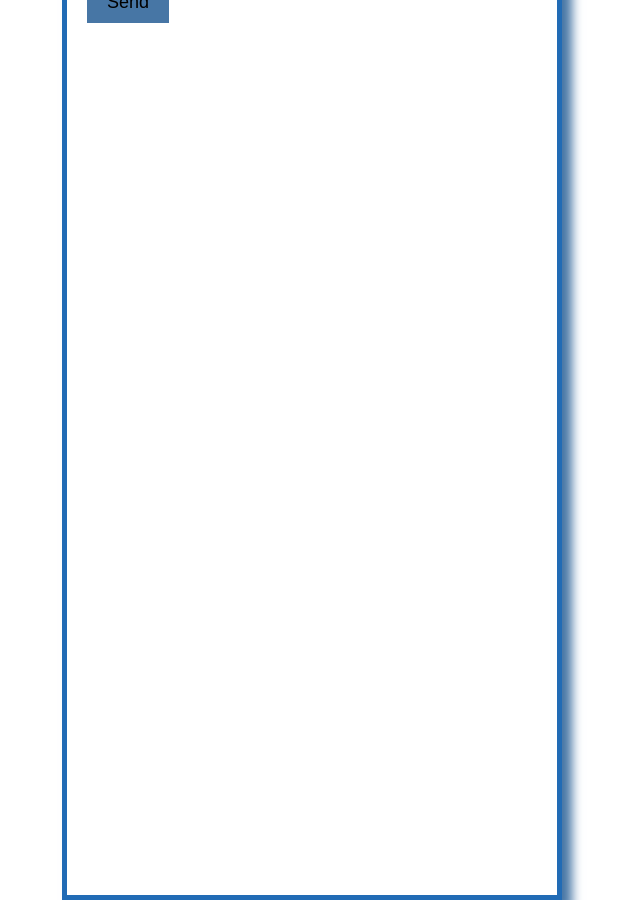
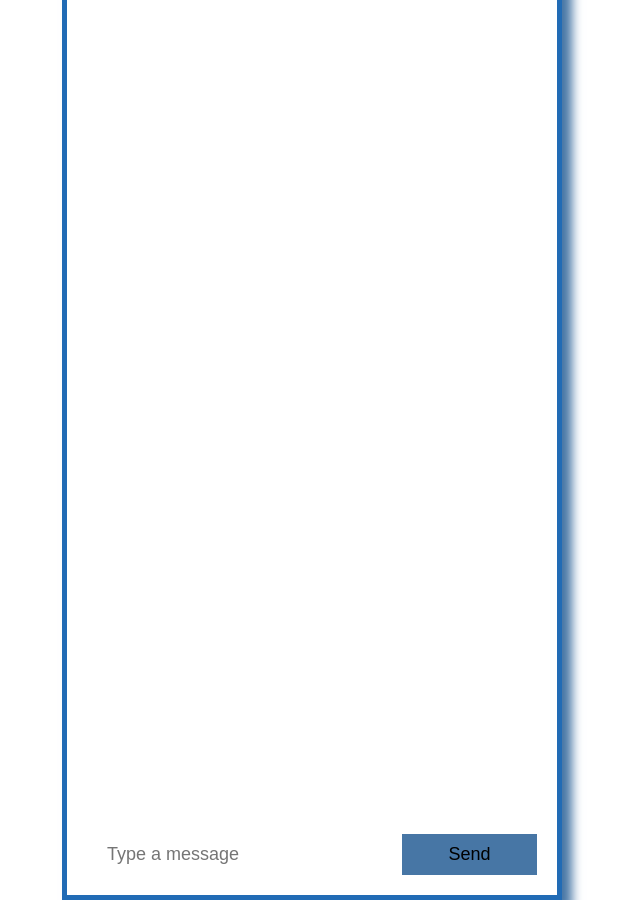
Before and after one commit to mar-js/simple-chat, a website: page client/index.html in a window 1280 px wide. Shown: the whole page, without its empty margins (328-968 px from the left). Drawn offline with Linux system fonts and the light colour scheme.

Commit message:
feat: change style

```diff
--- a/client/index.html
+++ b/client/index.html
@@ -28,29 +28,40 @@
       font-size: 10px;
     }
 
-    #chat {
+    body {
       width: 100%;
       height: 100vh;
       display: grid;
       place-content: center;
     }
 
-    #form {
+    #chat {
+      display: flex;
+      align-items: flex-end;
       width: 50rem;
       height: 100rem;
-      padding: 2rem;
       border: .5rem solid rgb(33, 107, 181);
       box-shadow: 1rem 1rem 1rem rgb(71, 118, 165);
     }
 
+    #form {
+      display: flex;
+      justify-content: space-between;
+      align-items: center;
+      width: 100%;
+      padding: 2rem;
+    }
+
     #input {
-      width: 100%;
-      padding: .2rem .5rem;
-      font-size: 2.5rem;
-      margin-bottom: 2rem;
+      width: 68%;
+      padding: 1rem 2rem;
+      font-size: 1.8rem;
+      outline: none;
+      border: none;
     }
 
     #btn {
+      width: 30%;
       cursor: pointer;
       font-size: 1.8rem;
       padding: 1rem 2rem;
```
